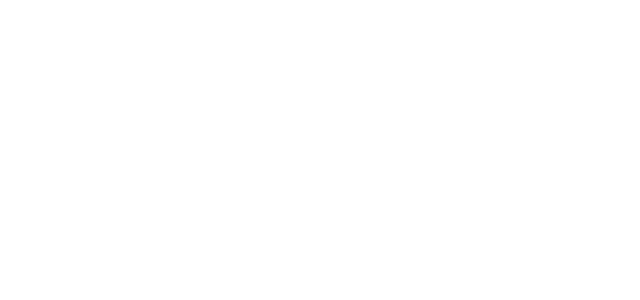
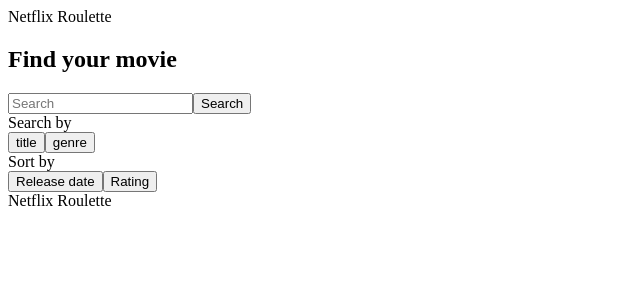
Before and after one commit to Mikhail-Agarkov/reacrjs-mentoring, a React app: page / in a window 1280 px wide. Shown: the top 300 px of the page, without its empty margins (0-640 px from the left). Built offline with nearby package versions, Linux system fonts and the light colour scheme.

Commit message:
T3 - main page

```diff
--- a/src/App.jsx
+++ b/src/App.jsx
@@ -1,11 +1,12 @@
 import React from 'react';
+import Home from "./views/Home/Home";
 
 export default class App extends React.PureComponent {
 
     render() {
         return (
             <>
-
+                <Home/>
             </>
         );
     }
--- /dev/null
+++ b/src/components/FilmList/FilmCard/FilmCard.jsx
@@ -0,0 +1,14 @@
+import React from 'react';
+
+const FilmCard = (props) => (
+    <div>
+        <img src={props.src} alt={props.alt}/>
+        <div>
+            <span>{props.title}</span>
+            <span>{props.date}</span>
+        </div>
+        <span>{props.description}</span>
+    </div>
+);
+
+export default FilmCard;
--- /dev/null
+++ b/src/components/FilmList/FilmList.jsx
@@ -0,0 +1,11 @@
+import React from 'react';
+import FilmCard from "./FilmCard/FilmCard";
+
+const FilmList = (props) => (
+    <section>
+        {props.films.map(film => <FilmCard src={film.src} alt={film.alt} title={film.title} date={film.date}
+                                           description={film.description}/>)}
+    </section>
+);
+
+export default FilmList;
--- /dev/null
+++ b/src/components/Filter/Filter.jsx
@@ -0,0 +1,12 @@
+import React from 'react';
+
+const Filter = (props) => (
+    <div>
+        <span>{props.title}</span>
+        <div>
+            {props.buttons.map(button => <button onClick={button.handler} key={button.key}>{button.text}</button>)}
+        </div>
+    </div>
+);
+
+export default Filter;
--- /dev/null
+++ b/src/components/Footer/Footer.jsx
@@ -0,0 +1,9 @@
+import React from 'react';
+
+const Footer = (props) => (
+    <footer>
+        <span>{props.logo}</span>
+    </footer>
+);
+
+export default Footer;
--- /dev/null
+++ b/src/components/Header/Header.jsx
@@ -0,0 +1,13 @@
+import React from 'react';
+import Search from "./Search/Search";
+
+export default class Header extends React.PureComponent {
+    render() {
+        return (
+            <header>
+                <span>{this.props.logo}</span>
+                <Search title='Find your movie' placeholder='Search' button='Search'/>
+            </header>
+        );
+    }
+}
--- /dev/null
+++ b/src/components/Header/Search/Search.jsx
@@ -0,0 +1,42 @@
+import React from 'react';
+import Filter from '../../Filter/Filter';
+
+export default class Search extends React.PureComponent {
+
+    constructor(props) {
+        super(props);
+        this.searchByTitle = 'title';
+        this.searchByGenre = 'genre';
+        this.state = {
+            searchBy: this.searchByTitle
+        };
+        this.input = React.createRef();
+    }
+
+    searchHandler = (event) => {
+        event.preventDefault();
+        //api call (this.input.current.value, this.state.searchBy)
+    };
+
+    searchByHandler = (type) => {
+        this.setState({searchBy: type});
+    };
+
+    render() {
+        return (
+            <section>
+                <h2>{this.props.title}</h2>
+                <form onSubmit={this.searchHandler}>
+                    <input type='text' placeholder={this.props.placeholder} ref={this.input}/>
+                    <button>{this.props.button}</button>
+                </form>
+                <Filter title='Search by' buttons={
+                    [
+                        {text: this.searchByTitle, handler: () => this.searchByHandler(this.searchByTitle), key: 1},
+                        {text: this.searchByGenre, handler: () => this.searchByHandler(this.searchByGenre), key: 2}
+                    ]
+                }/>
+            </section>
+        );
+    }
+}
--- /dev/null
+++ b/src/components/Main/Main.jsx
@@ -0,0 +1,16 @@
+import React from 'react';
+import StatusBar from "../StatusBar/StatusBar";
+import FilmList from "../FilmList/FilmList";
+
+export default class Main extends React.PureComponent {
+
+    render() {
+        return (
+            <main>
+                <StatusBar/>
+                <FilmList films={[]}/>
+            </main>
+        );
+    }
+
+}
--- /dev/null
+++ b/src/components/StatusBar/StatusBar.jsx
@@ -0,0 +1,23 @@
+import React from 'react';
+import Filter from "../Filter/Filter";
+
+export default class StatusBar extends React.PureComponent {
+
+    sortByHandler = (type) => {
+        //Api call
+    };
+
+    render() {
+        return (
+            <section>
+                <Filter title='Sort by' buttons={
+                    [
+                        {text: 'Release date', handler: () => this.sortByHandler('Release date'), key: 1},
+                        {text: 'Rating', handler: () => this.sortByHandler('Rating'), key: 2}
+                    ]
+                }/>
+            </section>
+        );
+    }
+
+}
--- /dev/null
+++ b/src/views/Home/Home.jsx
@@ -0,0 +1,14 @@
+import React from 'react';
+import Header from '../../components/Header/Header'
+import Main from "../../components/Main/Main";
+import Footer from "../../components/Footer/Footer";
+
+const Home = () => (
+    <>
+        <Header logo='Netflix Roulette'/>
+        <Main/>
+        <Footer logo='Netflix Roulette'/>
+    </>
+);
+
+export default Home;
```
